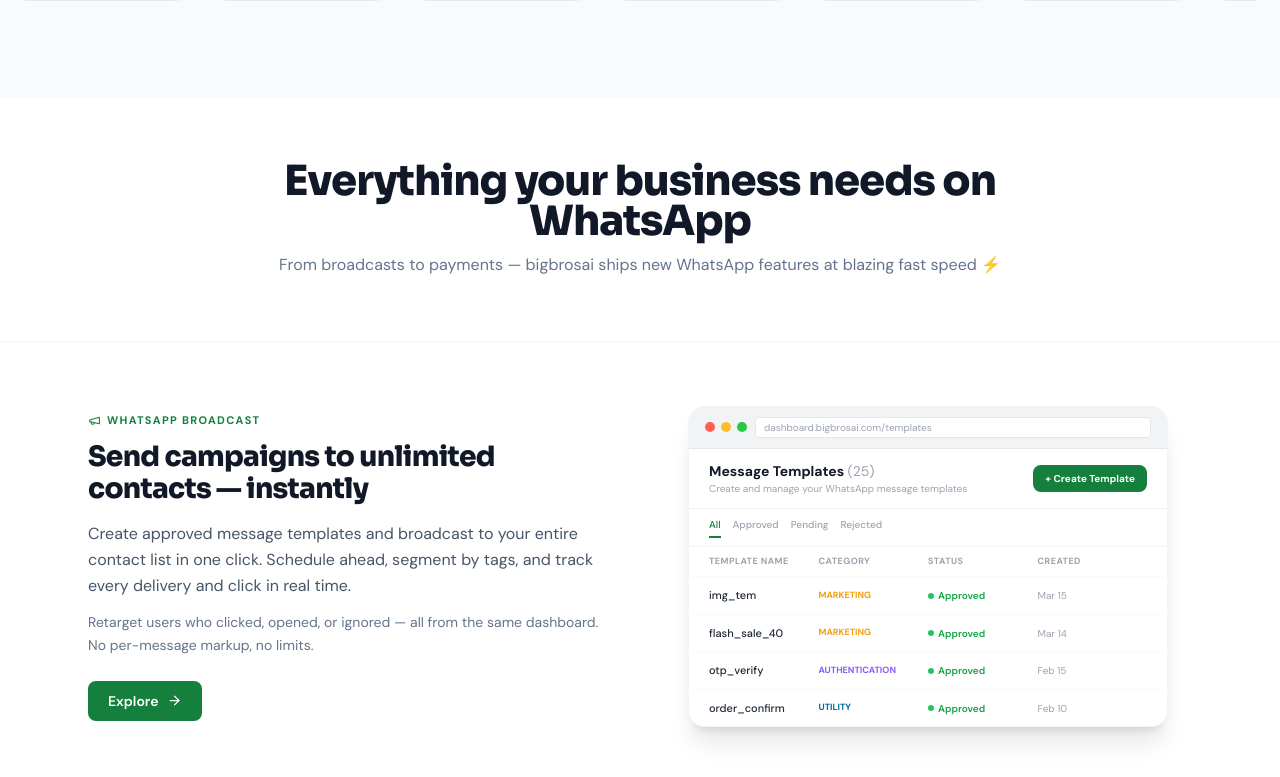
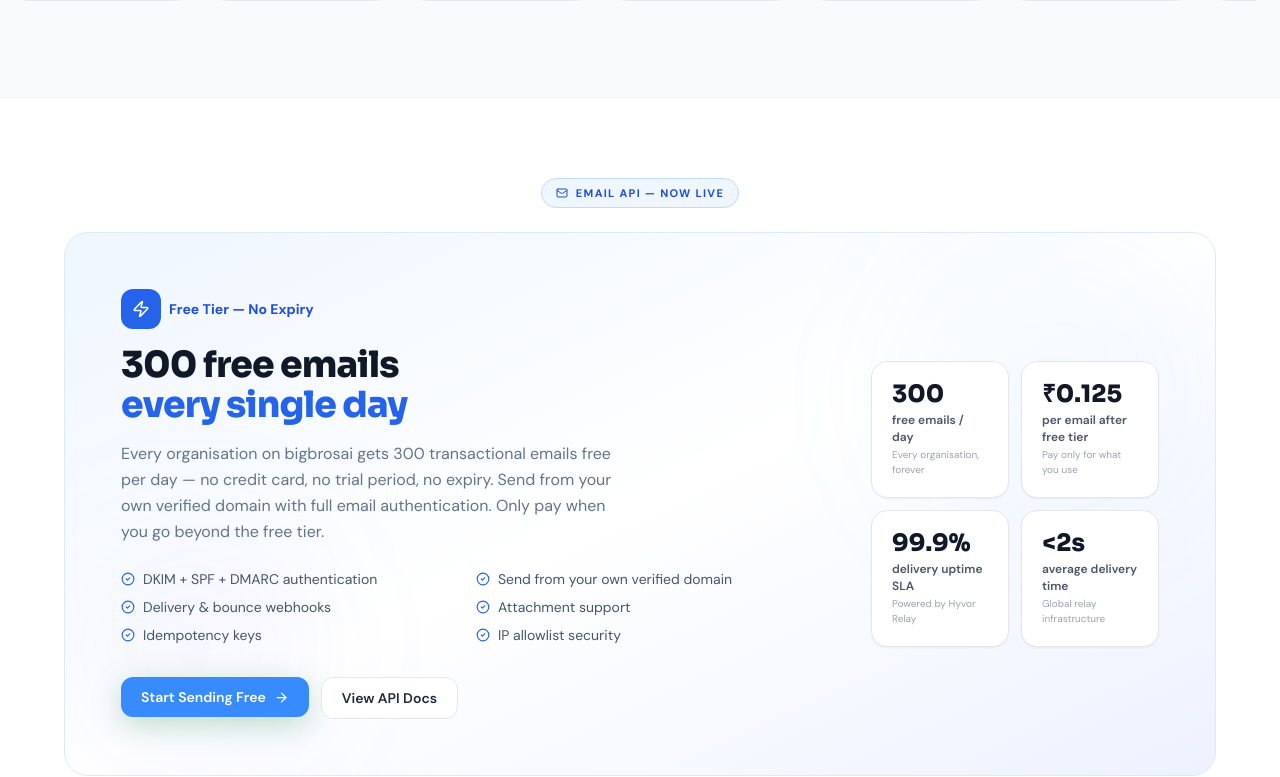
Before and after one commit to BigBrosAI/bigbrosai-landing-website, a Next.js app: page / in a window 1280 px wide. Shown: the part 1349-2126 px from the top of the page. Built offline with nearby package versions, Linux system fonts and the light colour scheme.

Commit message:
add email

```diff
--- a/src/app/page.tsx
+++ b/src/app/page.tsx
@@ -2,6 +2,7 @@
 import { HeroSection }         from "@/components/sections/HeroSection";
 import { MarqueeSection }      from "@/components/sections/MarqueeSection";
 import { ClientsSection }      from "@/components/sections/ClientsSection";
+import { EmailFreeSection }    from "@/components/sections/EmailFreeSection";
 import { UseCasesSection }     from "@/components/sections/UseCasesSection";
 import { TestimonialsSection } from "@/components/sections/TestimonialsSection";
 import { IndustriesSection }   from "@/components/sections/IndustriesSection";
@@ -20,6 +21,7 @@
       <HeroSection />
       <MarqueeSection />
       <ClientsSection />
+      <EmailFreeSection />
       <UseCasesSection />
       <TestimonialsSection />
       <IndustriesSection />
--- a/src/app/pricing/page.tsx
+++ b/src/app/pricing/page.tsx
@@ -19,6 +19,7 @@
 
 const FAQ = [
   { q: "Is there a free plan?", a: "Yes! Every new account gets a ₹50 signup bonus to get started." },
+  { q: "Do emails cost extra?", a: "Every organisation gets 300 free transactional emails per day — no credit card, no expiry. Beyond that, emails are charged at ₹0.125/email." },
   { q: "Are WhatsApp conversation charges included?", a: "Platform fees are included. WhatsApp conversation charges are billed separately per Meta's rates." },
   { q: "Can I change plans anytime?", a: "Yes — you can upgrade or downgrade your plan at any time. Upgrades take effect immediately, while downgrades are applied in the next billing cycle." },
   { q: "Do you offer a refund guarantee?", a: "Refunds may be issued after a review of the request." },
@@ -62,6 +63,17 @@
                 )}
               </button>
             ))}
+          </div>
+        </div>
+      </section>
+
+      {/* Email Free Tier Banner */}
+      <section className="bg-white border-b border-gray-100 py-4 px-6">
+        <div className="max-w-6xl mx-auto flex flex-col sm:flex-row items-center justify-center gap-3 text-center sm:text-left">
+          <div className="flex items-center gap-2 bg-blue-50 border border-blue-200 rounded-full px-4 py-2">
+            <span className="text-blue-600 text-sm font-bold">📧 Email:</span>
+            <span className="text-blue-700 text-sm font-semibold">300 free emails / day on every plan</span>
+            <span className="text-blue-500 text-xs">· ₹0.125/email after</span>
           </div>
         </div>
       </section>
--- /dev/null
+++ b/src/components/sections/EmailFreeSection.tsx
@@ -0,0 +1,96 @@
+import Link from "next/link";
+import { ArrowRight, Mail, CheckCircle2, Zap } from "lucide-react";
+import { Button } from "@/components/ui/Button";
+
+const PERKS = [
+  { stat: "300",     label: "free emails / day",         sub: "Every organisation, forever"   },
+  { stat: "₹0.125", label: "per email after free tier",  sub: "Pay only for what you use"     },
+  { stat: "99.9%",  label: "delivery uptime SLA",        sub: "Powered by Hyvor Relay"        },
+  { stat: "<2s",    label: "average delivery time",      sub: "Global relay infrastructure"   },
+];
+
+const FEATURES = [
+  "DKIM + SPF + DMARC authentication",
+  "Send from your own verified domain",
+  "Delivery & bounce webhooks",
+  "Attachment support",
+  "Idempotency keys",
+  "IP allowlist security",
+];
+
+export function EmailFreeSection() {
+  return (
+    <section className="py-20 px-6 bg-white border-t border-gray-100">
+      <div className="max-w-6xl mx-auto">
+
+        {/* Badge */}
+        <div className="flex justify-center mb-6">
+          <div className="inline-flex items-center gap-2 bg-blue-50 border border-blue-200 text-blue-700 text-[11px] font-bold uppercase tracking-[0.12em] px-3.5 py-1.5 rounded-full">
+            <Mail size={12} /> Email API — Now Live
+          </div>
+        </div>
+
+        <div className="relative overflow-hidden rounded-3xl border border-blue-100 bg-gradient-to-br from-blue-50 via-white to-indigo-50 px-8 py-14 md:px-14">
+          {/* Decorative blobs */}
+          <div className="absolute top-0 right-0 w-80 h-80 bg-blue-400/5 rounded-full blur-3xl pointer-events-none" />
+          <div className="absolute bottom-0 left-0 w-64 h-64 bg-indigo-400/5 rounded-full blur-3xl pointer-events-none" />
+
+          <div className="relative flex flex-col lg:flex-row lg:items-center gap-12">
+
+            {/* Left: headline + features */}
+            <div className="flex-1">
+              <div className="flex items-center gap-2 mb-4">
+                <div className="w-10 h-10 rounded-xl bg-blue-600 flex items-center justify-center">
+                  <Zap size={18} className="text-white" />
+                </div>
+                <span className="text-sm font-bold text-blue-700">Free Tier — No Expiry</span>
+              </div>
+
+              <h2 className="font-display font-black text-3xl md:text-4xl text-gray-900 tracking-tight leading-[1.1] mb-4">
+                300 free emails<br />
+                <span className="text-blue-600">every single day</span>
+              </h2>
+
+              <p className="text-slate-500 text-base leading-relaxed mb-6 max-w-lg">
+                Every organisation on bigbrosai gets 300 transactional emails free per day — no credit card, no trial period, no expiry. Send from your own verified domain with full email authentication. Only pay when you go beyond the free tier.
+              </p>
+
+              <div className="grid grid-cols-1 sm:grid-cols-2 gap-2 mb-8">
+                {FEATURES.map(f => (
+                  <div key={f} className="flex items-center gap-2 text-sm text-slate-600">
+                    <CheckCircle2 size={14} className="text-blue-600 shrink-0" />
+                    {f}
+                  </div>
+                ))}
+              </div>
+
+              <div className="flex flex-wrap gap-3">
+                <Link href="https://dashboard.bigbrosai.com/signup" target="_blank" rel="noopener noreferrer">
+                  <Button size="md" className="bg-[#388bfd]">
+                    Start Sending Free <ArrowRight size={15} />
+                  </Button>
+                </Link>
+                <Link href="https://docs.bigbrosai.com/docs/email/send" target="_blank" rel="noopener noreferrer">
+                  <Button size="md" variant="secondary">
+                    View API Docs
+                  </Button>
+                </Link>
+              </div>
+            </div>
+
+            {/* Right: stats grid */}
+            <div className="grid grid-cols-2 gap-3 lg:w-72 shrink-0">
+              {PERKS.map(p => (
+                <div key={p.stat} className="bg-white rounded-2xl border border-gray-200 px-5 py-5 shadow-sm">
+                  <p className="font-display font-black text-2xl text-gray-900 leading-none">{p.stat}</p>
+                  <p className="text-xs font-semibold text-gray-600 mt-1.5 leading-snug">{p.label}</p>
+                  <p className="text-[10px] text-gray-400 mt-0.5">{p.sub}</p>
+                </div>
+              ))}
+            </div>
+          </div>
+        </div>
+      </div>
+    </section>
+  );
+}
--- a/src/lib/data.ts
+++ b/src/lib/data.ts
@@ -119,17 +119,17 @@
     name: "Email",
     emoji: "📧",
     color: "#3b82f6",
-    status: "SOON",
+    status: "LIVE",
     reach: "4B+ users",
     openRate: "22%",
-    desc: "Reach customers in their inbox with beautifully designed HTML emails. Transactional, promotional and drip campaigns — all managed from the same bigbrosai dashboard.",
+    desc: "Send transactional emails from your verified domain. Every organisation gets 300 free emails per day — no credit card, no trial. Only ₹0.125/email beyond the free tier.",
     features: [
-      "Drag-and-drop email builder",
-      "A/B split testing",
-      "Open & click tracking",
-      "Unsubscribe management",
-      "DKIM/SPF authentication",
-      "Drip campaign sequences",
+      "300 free emails per day — forever",
+      "Send from your own verified domain",
+      "DKIM, SPF & DMARC authentication",
+      "Delivery webhooks & bounce tracking",
+      "Attachment support",
+      "₹0.125/email after free tier",
     ],
   },
   {
@@ -353,6 +353,7 @@
       "Free WhatsApp Business API",
       "₹50 Free signup Bonus.",
       "Unlimited Free Service Conversations",
+      "300 free emails / day (forever)",
       "Upload & Manage Contacts",
       "Create tags & attributes",
       "Live Chat Dashboard",
```
